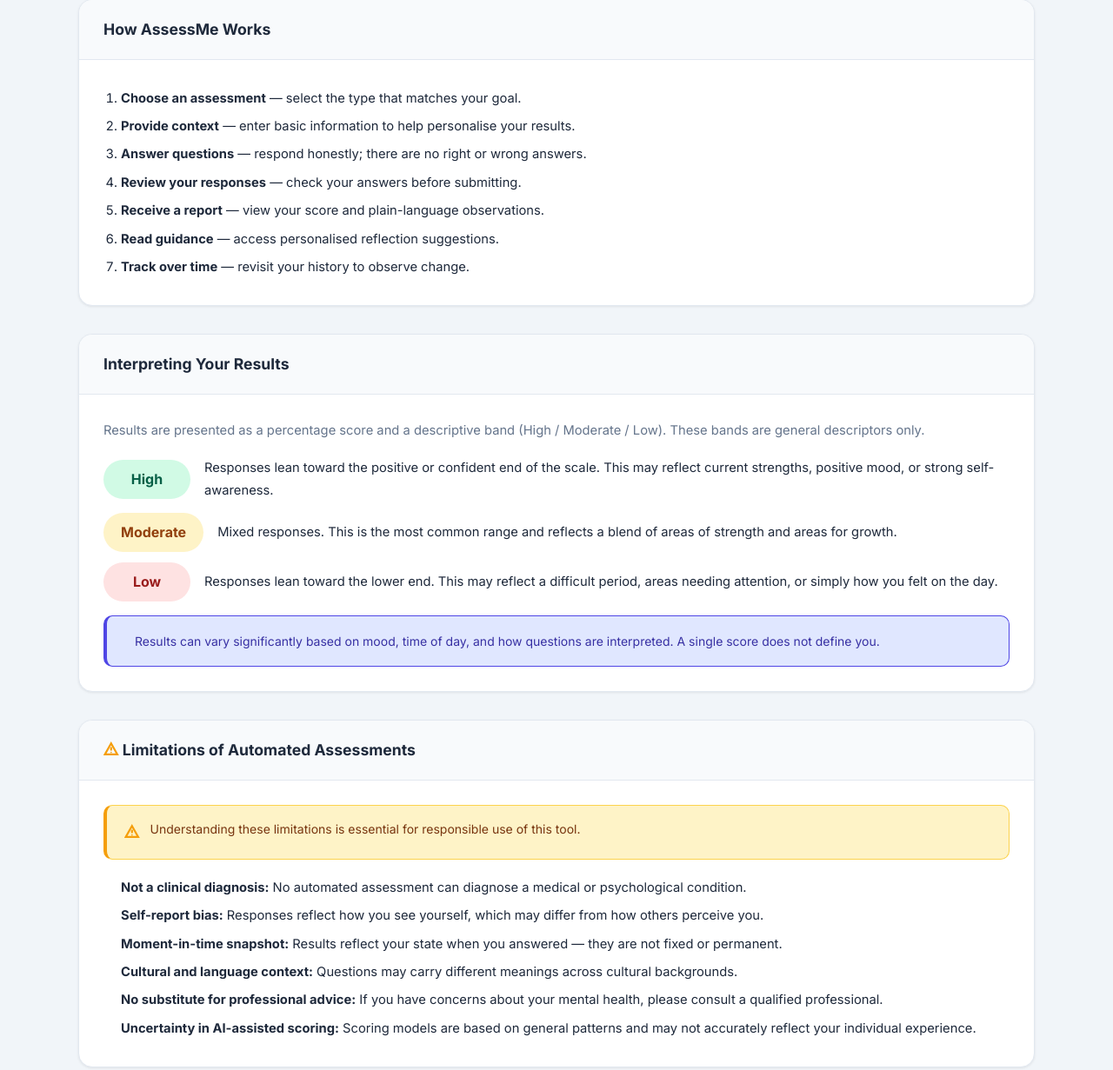
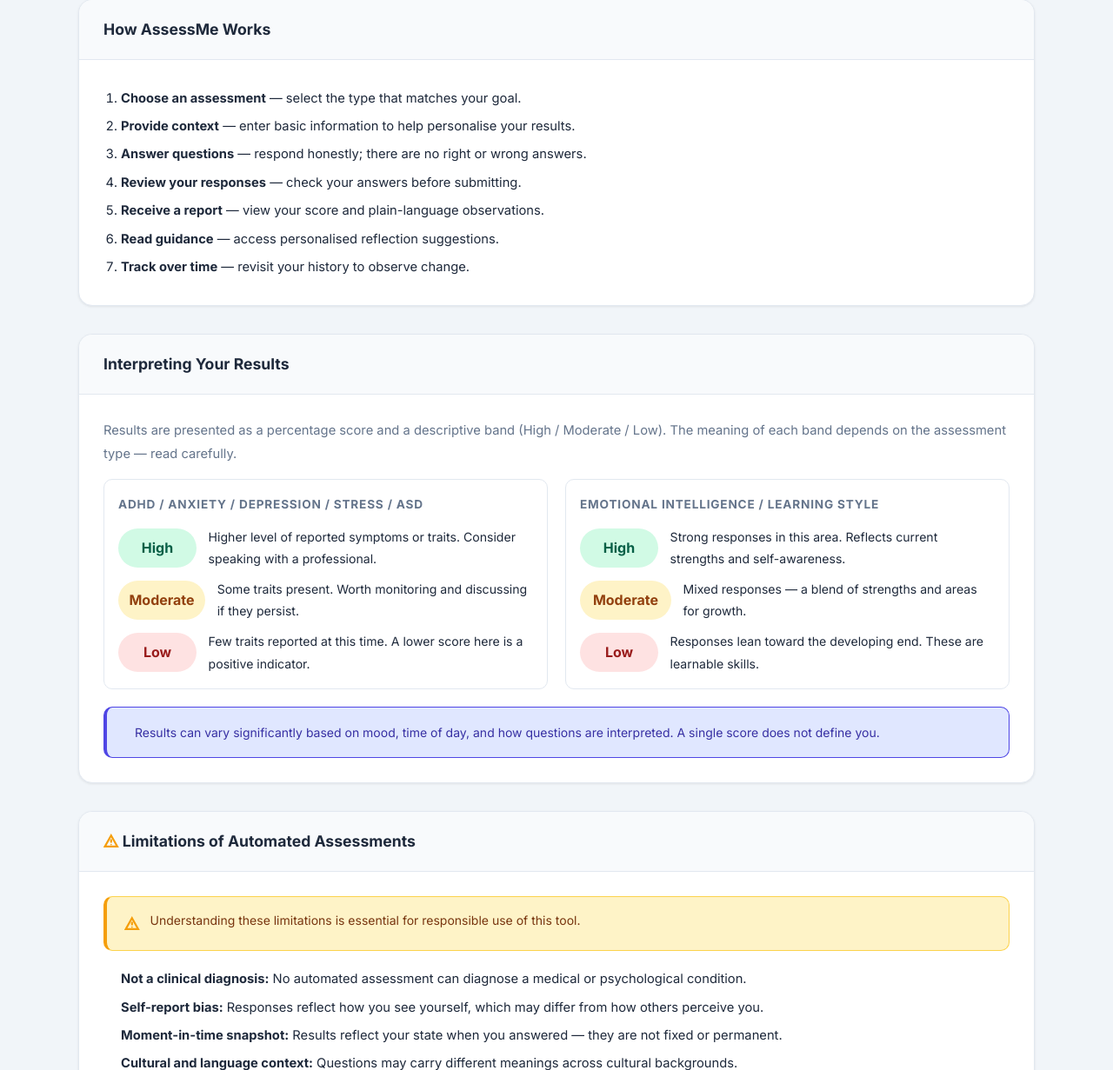
Before and after one commit to kirannxt/ADH-intership-26, a Flask app: page /assessment/help in a window 1280 px wide. Shown: the part 608-1839 px from the top of the page at 87% size. Run offline with Flask 3, Linux system fonts and the light colour scheme.

Commit message:
fix: correct band guide in help page - split by assessment type
Clinical screens (ADHD/Anxiety/Depression/Stress/ASD): High = more
symptoms, Low = positive. Positive screens (EQ/Learning): High =
stronger skills, Low = developing. Previous single-table was misleading
for clinical users.

```diff
--- a/app/templates/assessment/help.html
+++ b/app/templates/assessment/help.html
@@ -76,22 +76,58 @@
     <div class="card-body" style="font-size:.92rem;line-height:1.8;color:var(--text);">
       <p style="margin-bottom:1rem;">
         Results are presented as a percentage score and a descriptive band
-        (High / Moderate / Low). These bands are general descriptors only.
+        (High / Moderate / Low). The meaning of each band depends on the
+        assessment type — read carefully.
       </p>
-      <div style="display:flex;flex-direction:column;gap:.75rem;margin-bottom:1rem;">
-        <div style="display:flex;align-items:center;gap:1rem;">
-          <span class="result-band result-band-high" style="min-width:100px;justify-content:center;">High</span>
-          <span>Responses lean toward the positive or confident end of the scale. This may reflect current strengths, positive mood, or strong self-awareness.</span>
+
+      <div style="display:grid;grid-template-columns:1fr 1fr;gap:1.25rem;margin-bottom:1.25rem;">
+
+        <!-- Clinical screens: lower is better -->
+        <div style="border:1px solid var(--border);border-radius:var(--radius);padding:1rem;">
+          <div style="font-weight:700;font-size:.85rem;text-transform:uppercase;
+                      letter-spacing:.06em;color:var(--text-muted);margin-bottom:.75rem;">
+            ADHD / Anxiety / Depression / Stress / ASD
+          </div>
+          <div style="display:flex;flex-direction:column;gap:.6rem;">
+            <div style="display:flex;align-items:center;gap:.85rem;">
+              <span class="result-band result-band-high" style="min-width:90px;justify-content:center;">High</span>
+              <span style="font-size:.88rem;">Higher level of reported symptoms or traits. Consider speaking with a professional.</span>
+            </div>
+            <div style="display:flex;align-items:center;gap:.85rem;">
+              <span class="result-band result-band-moderate" style="min-width:90px;justify-content:center;">Moderate</span>
+              <span style="font-size:.88rem;">Some traits present. Worth monitoring and discussing if they persist.</span>
+            </div>
+            <div style="display:flex;align-items:center;gap:.85rem;">
+              <span class="result-band result-band-low" style="min-width:90px;justify-content:center;">Low</span>
+              <span style="font-size:.88rem;">Few traits reported at this time. A lower score here is a positive indicator.</span>
+            </div>
+          </div>
         </div>
-        <div style="display:flex;align-items:center;gap:1rem;">
-          <span class="result-band result-band-moderate" style="min-width:100px;justify-content:center;">Moderate</span>
-          <span>Mixed responses. This is the most common range and reflects a blend of areas of strength and areas for growth.</span>
+
+        <!-- Positive screens: higher is better -->
+        <div style="border:1px solid var(--border);border-radius:var(--radius);padding:1rem;">
+          <div style="font-weight:700;font-size:.85rem;text-transform:uppercase;
+                      letter-spacing:.06em;color:var(--text-muted);margin-bottom:.75rem;">
+            Emotional Intelligence / Learning Style
+          </div>
+          <div style="display:flex;flex-direction:column;gap:.6rem;">
+            <div style="display:flex;align-items:center;gap:.85rem;">
+              <span class="result-band result-band-high" style="min-width:90px;justify-content:center;">High</span>
+              <span style="font-size:.88rem;">Strong responses in this area. Reflects current strengths and self-awareness.</span>
+            </div>
+            <div style="display:flex;align-items:center;gap:.85rem;">
+              <span class="result-band result-band-moderate" style="min-width:90px;justify-content:center;">Moderate</span>
+              <span style="font-size:.88rem;">Mixed responses — a blend of strengths and areas for growth.</span>
+            </div>
+            <div style="display:flex;align-items:center;gap:.85rem;">
+              <span class="result-band result-band-low" style="min-width:90px;justify-content:center;">Low</span>
+              <span style="font-size:.88rem;">Responses lean toward the developing end. These are learnable skills.</span>
+            </div>
+          </div>
         </div>
-        <div style="display:flex;align-items:center;gap:1rem;">
-          <span class="result-band result-band-low" style="min-width:100px;justify-content:center;">Low</span>
-          <span>Responses lean toward the lower end. This may reflect a difficult period, areas needing attention, or simply how you felt on the day.</span>
-        </div>
+
       </div>
+
       <div class="info-box" role="note">
         <span aria-hidden="true"></span>
         <span>Results can vary significantly based on mood, time of day, and how questions are interpreted. A single score does not define you.</span>
```
